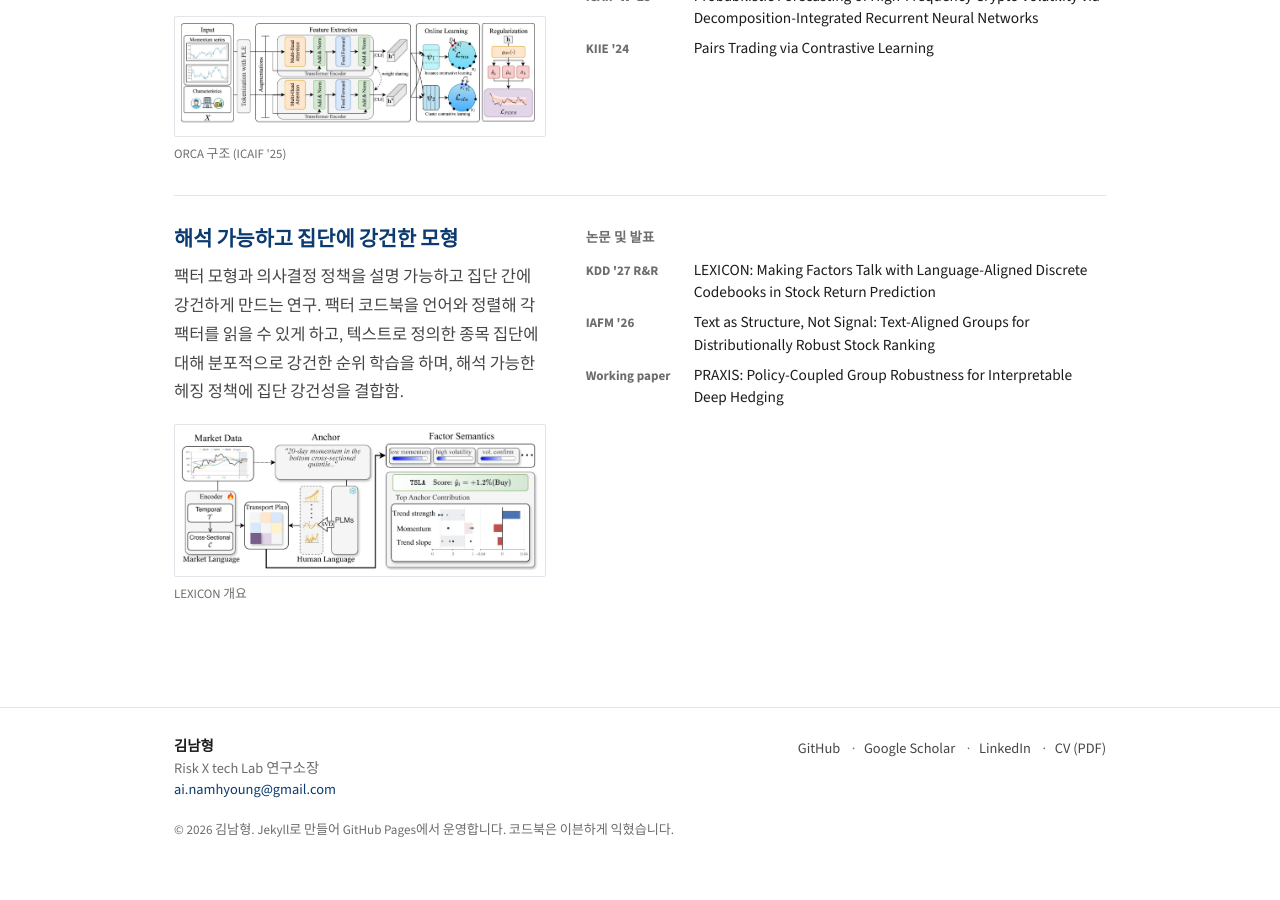
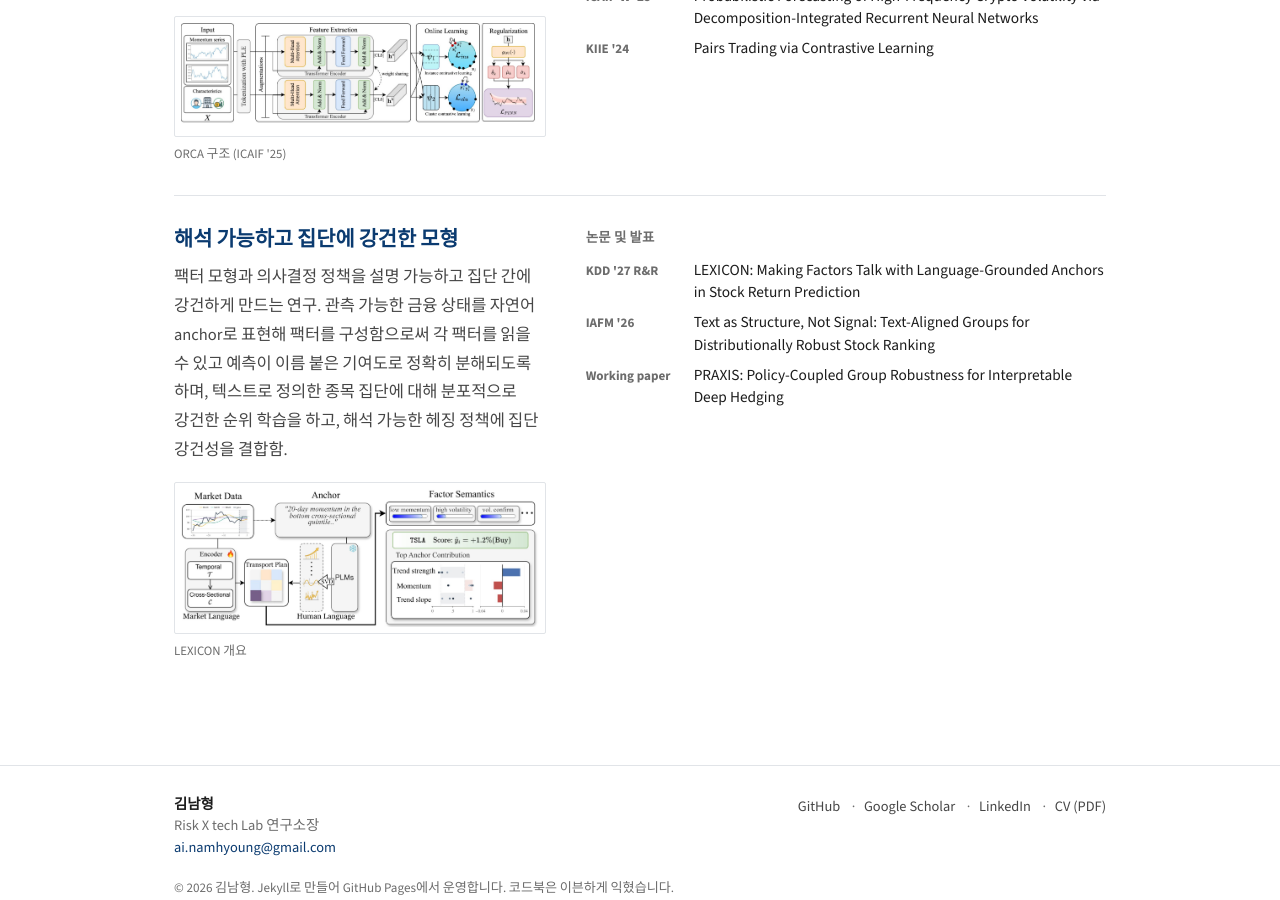
Before and after one commit to x7jeon8gi/x7jeon8gi.github.io, a Jekyll site: the page built from ko/research.html, in a window 1280 px wide and 900 px high, scrolled down 1168 px. Built offline with Jekyll 4.4.1, drawn with Linux system fonts in a browser that asks for light colours; before the commit the page ends 2046 px from its top, so only the background shows below that.

Commit message:
LEXICON: current manuscript title (Language-Grounded Anchors); research blurb and CV updated
Co-Authored-By: Claude Opus 5.5 <noreply@anthropic.com>
Claude-Session: https://claude.ai/code/session_01H4Rr8wtBrwq3tdzE6Jhist

```diff
--- a/_data/publications.yml
+++ b/_data/publications.yml
@@ -161,7 +161,7 @@ domestic:
 
 working_papers:
   - id:          wp-lexicon
-    title:       "LEXICON: Making Factors Talk with Language-Aligned Discrete Codebooks in Stock Return Prediction"
+    title:       "LEXICON: Making Factors Talk with Language-Grounded Anchors in Stock Return Prediction"
     authors:     ["Namhyoung Kim", "Yosep Na", "Jiwon Park", "Jae Wook Song*"]
     venue:       "Revise &amp; Resubmit, ACM SIGKDD 2027 (Cycle 1)"
     venue_short: "KDD '27 R&R"
--- a/_data/research.yml
+++ b/_data/research.yml
@@ -61,11 +61,12 @@ areas:
     title_ko: "해석 가능하고 집단에 강건한 모형"
     desc: >
       Making factor models and decision policies explainable and robust across
-      groups: aligning factor codebooks with language so that each factor can
-      be read, defining groups by text for distributionally robust stock
-      ranking, and coupling group robustness with interpretable hedging
-      policies.
-    desc_ko: "팩터 모형과 의사결정 정책을 설명 가능하고 집단 간에 강건하게 만드는 연구. 팩터 코드북을 언어와 정렬해 각 팩터를 읽을 수 있게 하고, 텍스트로 정의한 종목 집단에 대해 분포적으로 강건한 순위 학습을 하며, 해석 가능한 헤징 정책에 집단 강건성을 결합함."
+      groups: composing factors from language-grounded anchors that describe
+      observable financial states, so that each factor can be read and every
+      prediction decomposes exactly into named contributions; defining groups
+      by text for distributionally robust stock ranking; and coupling group
+      robustness with interpretable hedging policies.
+    desc_ko: "팩터 모형과 의사결정 정책을 설명 가능하고 집단 간에 강건하게 만드는 연구. 관측 가능한 금융 상태를 자연어 anchor로 표현해 팩터를 구성함으로써 각 팩터를 읽을 수 있고 예측이 이름 붙은 기여도로 정확히 분해되도록 하며, 텍스트로 정의한 종목 집단에 대해 분포적으로 강건한 순위 학습을 하고, 해석 가능한 헤징 정책에 집단 강건성을 결합함."
     papers:   [wp-lexicon, wp-tagdro, wp-praxis]
     projects: []
     figure:
```
Also changed, not shown: 2 other files.
